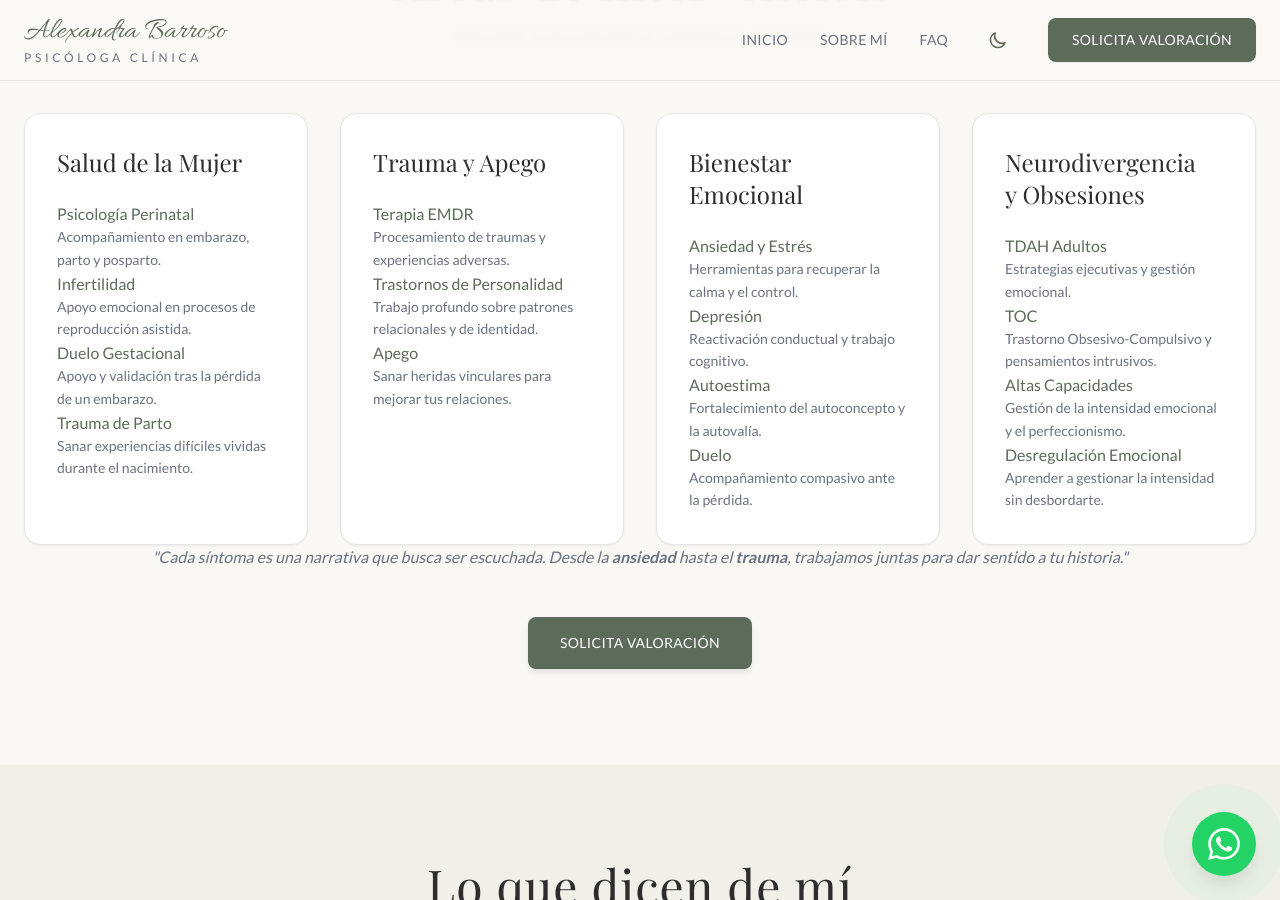
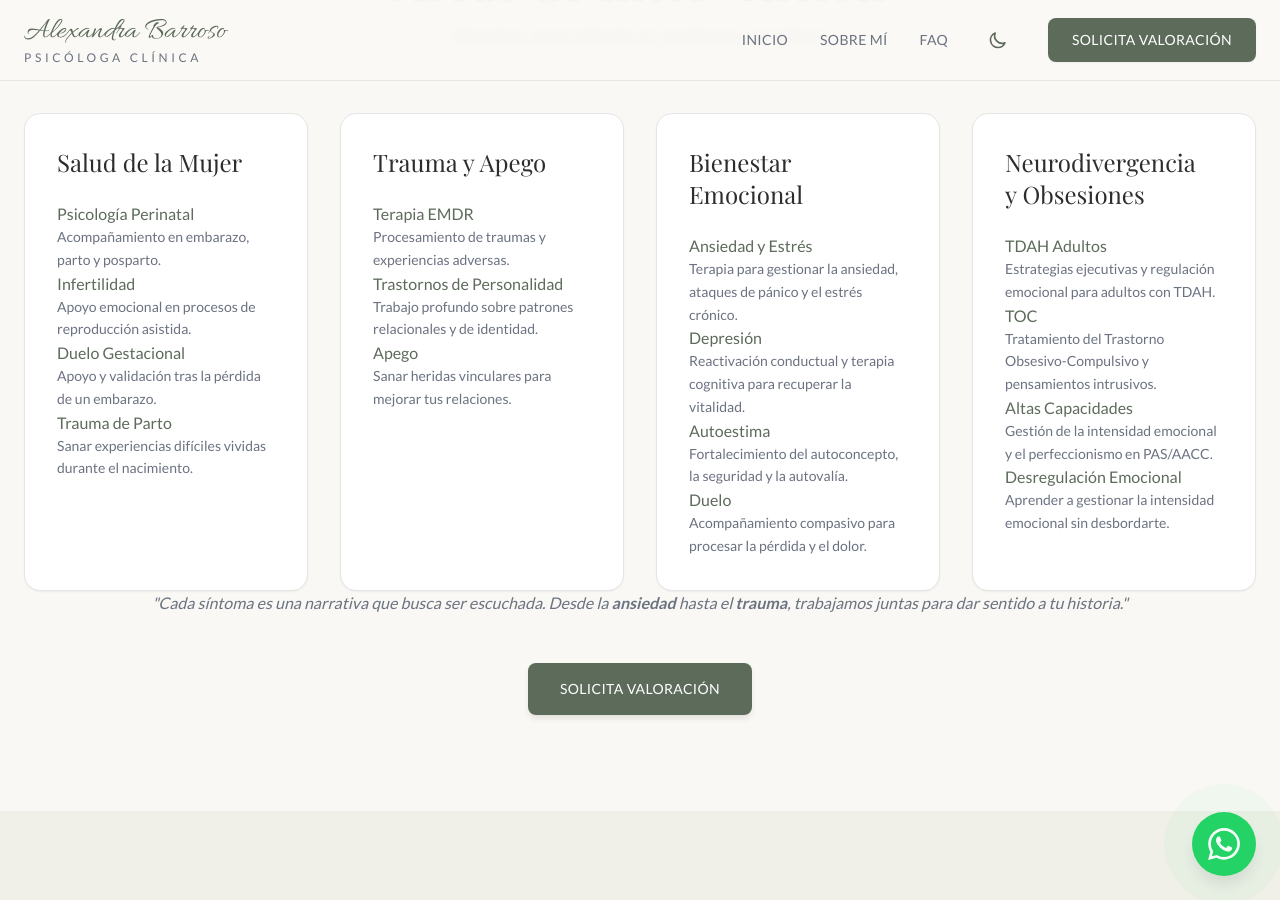
Before and after one commit to antoniolulee/alexandra-psicologia, a Jekyll site: the page built from index.html, in a window 1280 px wide and 900 px high, scrolled down 2908 px. Built offline with Jekyll 4.4.1, drawn with Linux system fonts in a browser that asks for light colours.

```diff
--- a/_data/site.yml
+++ b/_data/site.yml
@@ -160,23 +160,23 @@
     - title: "Bienestar Emocional"
       items:
         - name: "Ansiedad y Estrés"
-          desc: "Herramientas para recuperar la calma y el control."
+          desc: "Terapia para gestionar la ansiedad, ataques de pánico y el estrés crónico."
         - name: "Depresión"
-          desc: "Reactivación conductual y trabajo cognitivo."
+          desc: "Reactivación conductual y terapia cognitiva para recuperar la vitalidad."
         - name: "Autoestima"
-          desc: "Fortalecimiento del autoconcepto y la autovalía."
+          desc: "Fortalecimiento del autoconcepto, la seguridad y la autovalía."
         - name: "Duelo"
-          desc: "Acompañamiento compasivo ante la pérdida."
+          desc: "Acompañamiento compasivo para procesar la pérdida y el dolor."
     - title: "Neurodivergencia y Obsesiones"
       items:
         - name: "TDAH Adultos"
-          desc: "Estrategias ejecutivas y gestión emocional."
+          desc: "Estrategias ejecutivas y regulación emocional para adultos con TDAH."
         - name: "TOC"
-          desc: "Trastorno Obsesivo-Compulsivo y pensamientos intrusivos."
+          desc: "Tratamiento del Trastorno Obsesivo-Compulsivo y pensamientos intrusivos."
         - name: "Altas Capacidades"
-          desc: "Gestión de la intensidad emocional y el perfeccionismo."
+          desc: "Gestión de la intensidad emocional y el perfeccionismo en PAS/AACC."
         - name: "Desregulación Emocional"
-          desc: "Aprender a gestionar la intensidad sin desbordarte."
+          desc: "Aprender a gestionar la intensidad emocional sin desbordarte."
 
 # ============================================
 # FOOTER
```
Also changed, not shown: 2 other files.
